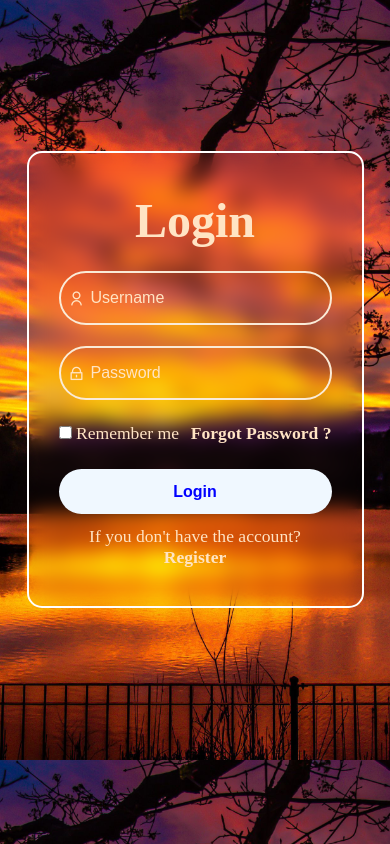
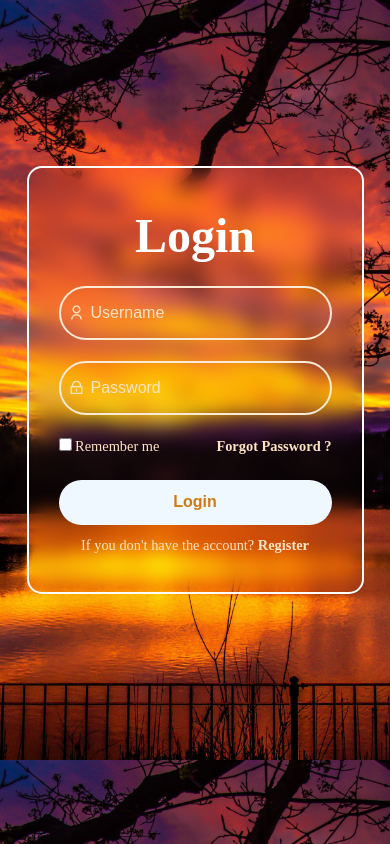
Before and after one commit to Ayushdj2004/login-page, a plain HTML site: page index.html in a window 390 px wide. Drawn offline with nearby package versions, Linux system fonts and the light colour scheme.

Commit message:
Update style.css

```diff
--- a/style.css
+++ b/style.css
@@ -30,6 +30,7 @@ h1{
   display: flex;
   justify-content: center;
   align-items: center;
+  color: white;
 }
 
 .input-box{
@@ -52,6 +53,7 @@ h1{
   color: aliceblue;
   padding-left: 30px;
   font-size: 1rem;
+  color: bisque;
 }
 
 .input-box input::placeholder{
@@ -100,7 +102,7 @@ h1{
     outline: none;
     font-size: 16px;
     font-weight: bold;
-    color: blue;
+    color: rgb(209, 122, 16);
     background-color: aliceblue;
     cursor: pointer;
 }
@@ -135,4 +137,11 @@ h1{
     .input-box i{
         left: 12%;
     }
+    .check-box{
+        font-size: 0.9rem;
+    }
+    .register{
+        font-size: 0.9rem;
+    }
+
 }
```
